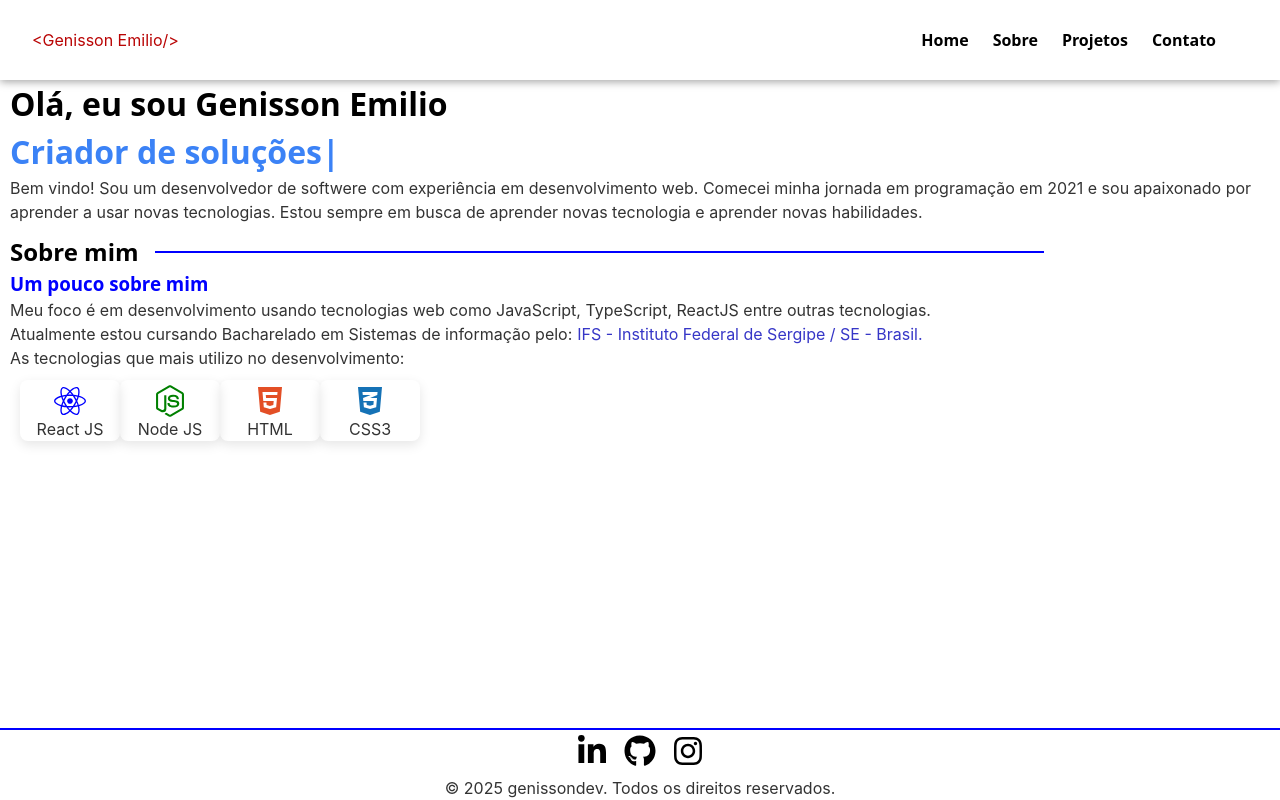
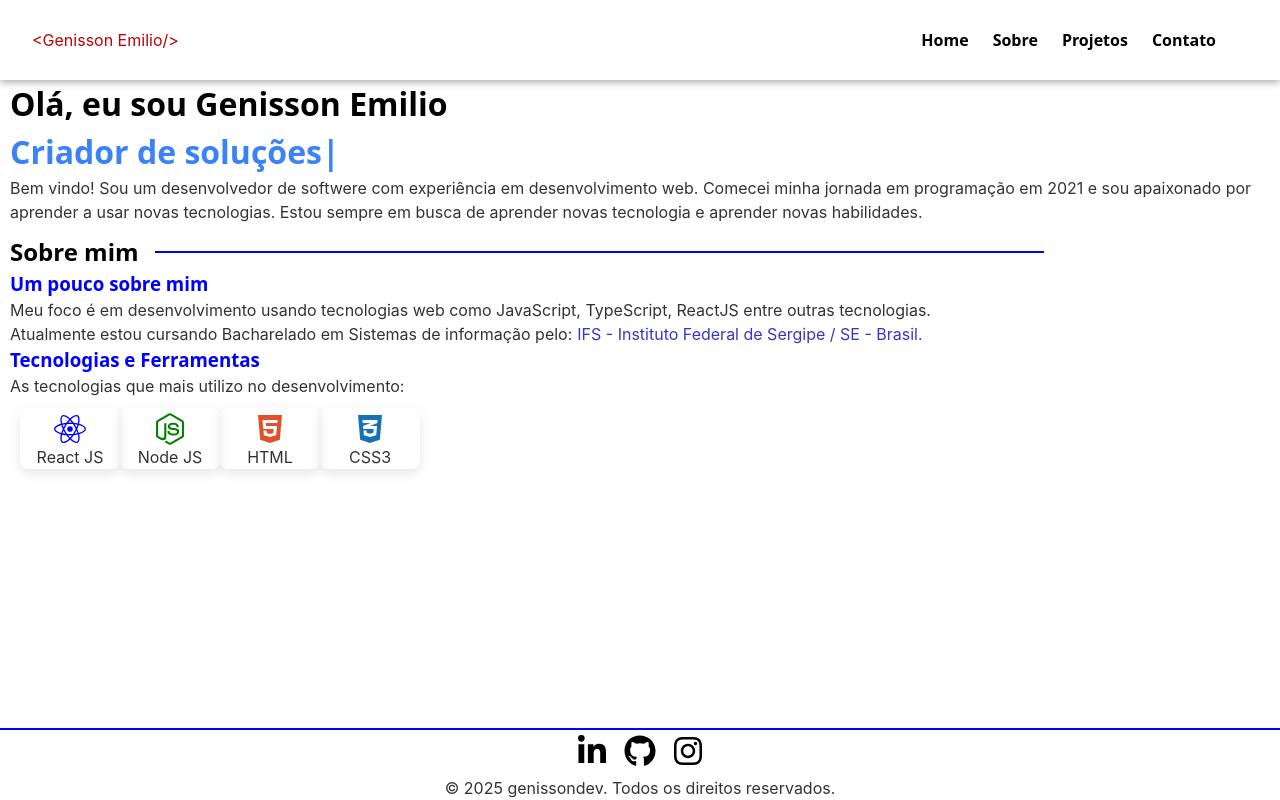
Before and after one commit to GenissonEmilio/Portifolio, a React app in the folder portifolio/: page / in a window 1280 px wide. Built offline with nearby package versions, Linux system fonts and the light colour scheme; the HTML template or start-up script is replaced by a standard one.

Commit message:
Update Home.tsx

```diff
--- a/portifolio/src/pages/Home.tsx
+++ b/portifolio/src/pages/Home.tsx
@@ -47,11 +47,10 @@ const Home: React.FC = () => {
                         <span className="textLink">
                             <a href="https://www.ifs.edu.br" target="_blank">IFS - Instituto Federal de Sergipe / SE - Brasil.</a>
                         </span>
+                    </p>
 
-                        <br />
-
-                        As tecnologias que mais utilizo no desenvolvimento:
-                    </p>
+                    <h3>Tecnologias e Ferramentas</h3>
+                    <p>As tecnologias que mais utilizo no desenvolvimento:</p>
                     <div className="iconBox">
                         <ToolsIcons name="React JS" color="blue" icon={FaReact}/>
                         <ToolsIcons name="Node JS" color="green" icon={FaNodeJs}/>
```
